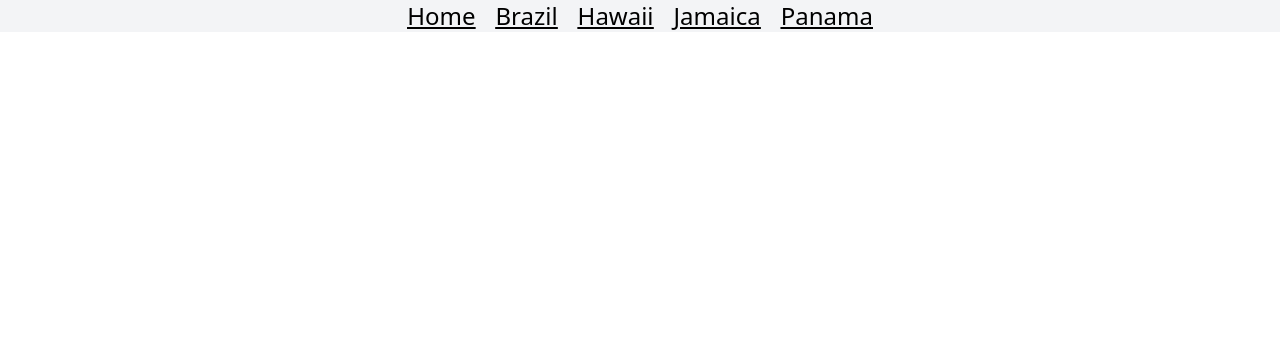
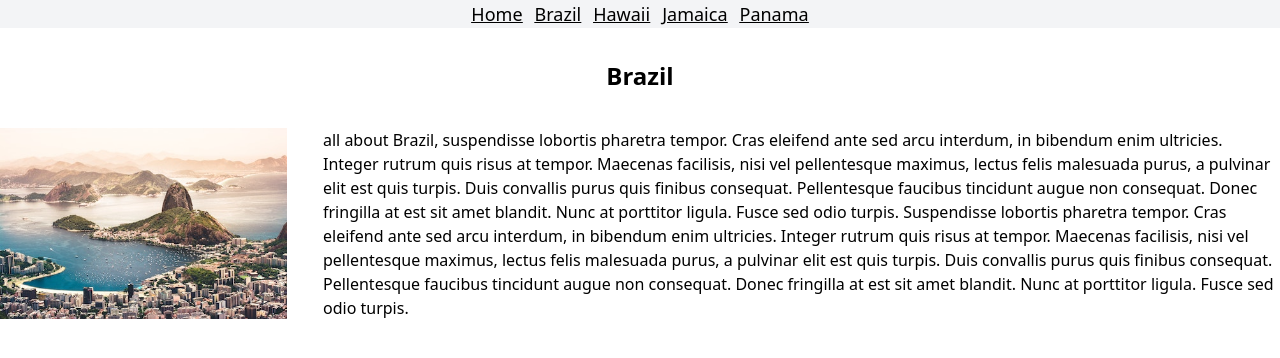
Before and after one commit to Kanglinwu/vue3_lab, a Vue app: page /details/1 in a window 1280 px wide. Shown: the top 358 px of the page. Built offline with nearby package versions, Linux system fonts and the light colour scheme.

Commit message:
refresh issue resolve

```diff
--- a/src/components/TheNavigation.vue
+++ b/src/components/TheNavigation.vue
@@ -1,6 +1,6 @@
 <template>
   <div id="app">
-    <div class="container underline bg-gray-100 mx-auto flex justify-center gap-5 text-2xl">
+    <div class="container underline bg-gray-100 mx-auto flex justify-center gap-3 text-lg">
       <router-link class="hover:text-red-300" to="/">Home</router-link>
       <router-link class="hover:text-red-300" to="/brazil">Brazil</router-link>
       <router-link class="hover:text-red-300" to="/hawaii">Hawaii</router-link>
--- a/src/router/index.js
+++ b/src/router/index.js
@@ -33,7 +33,7 @@ const routes = [
     component: () => import(/*webpackChunkName: "Panama"*/ '../views/Panama.vue'),
   },
   {
-    path: '/details',
+    path: '/details/:id',
     name: 'DestintaionDetails',
     component: () =>
       import(/*webpackChunkName: "DestintaionDetails"*/ '../views/DestintaionDetails.vue'),
--- a/src/views/DestintaionDetails.vue
+++ b/src/views/DestintaionDetails.vue
@@ -1,6 +1,32 @@
 <template>
   <div class="container mx-auto grid grid-cols-4 gap-3">
-    <p class="text-base col-start-2 col-span-4 mt-3">Details here</p>
-    <p class="text-base col-start-2 col-span-4">The destination id is: {{ $route.params.id }}</p>
+    <p class="text-2xl font-bold col-span-4 flex justify-center mt-8 mb-6">{{ data.cur_target.name }}</p>
+    <figure class="col-span-1 mr-6">
+      <img :src="require(`../assets/${data.cur_target.image}`)" :alt="data.cur_target.name">
+    </figure>
+    <p class="text-base col-span-3">{{ data.cur_target.description }}</p>
   </div>
 </template>
+
+<script>
+  // use useRoute to get the parent routing params
+  import {useRoute} from 'vue-router'
+  import {computed, reactive} from 'vue'
+  import store from '../store.js'
+
+  export default {
+    setup() {
+      const route = useRoute()
+      // use the reactive to use the id in the same layer
+      const data = reactive({
+        id: Number(route.params.id),
+        cur_target: computed(() => {
+          return store.destinations.find(cur_target => cur_target.id === data.id)
+        }),
+      })
+      return {
+        data,
+      }
+    },
+  }
+</script>
--- a/src/views/Home.vue
+++ b/src/views/Home.vue
@@ -1,6 +1,6 @@
 <template>
   <div class="container mx-auto py-4 justify-center grid grid-cols-4 gap-4">
-    <p class="text-3xl flex justify-center col-span-4">All destinations</p>
+    <p class="text-2xl flex justify-center col-span-4">All Locations</p>
     <div
       class="col-1 transform hover:scale-105 motion-reduce:transform-none"
       v-for="item in destinations"
@@ -8,11 +8,11 @@
     >
       <router-link
         class="flex justify-center"
-        :to="{name: 'DestintaionDetails', params: {id: item.id}}"
+        :to="{name: 'DestintaionDetails', params: {id: item.id, desc: item.description}}"
         >{{ item.name }}</router-link
       >
       <figure>
-        <router-link :to="{name: 'DestintaionDetails', params: {id: item.id}}">
+        <router-link :to="{name: 'DestintaionDetails', params: {id: item.id, desc: item.description}}">
           <img :src="require(`../assets/${item.image}`)" :alt="item.name" />
         </router-link>
       </figure>
```
